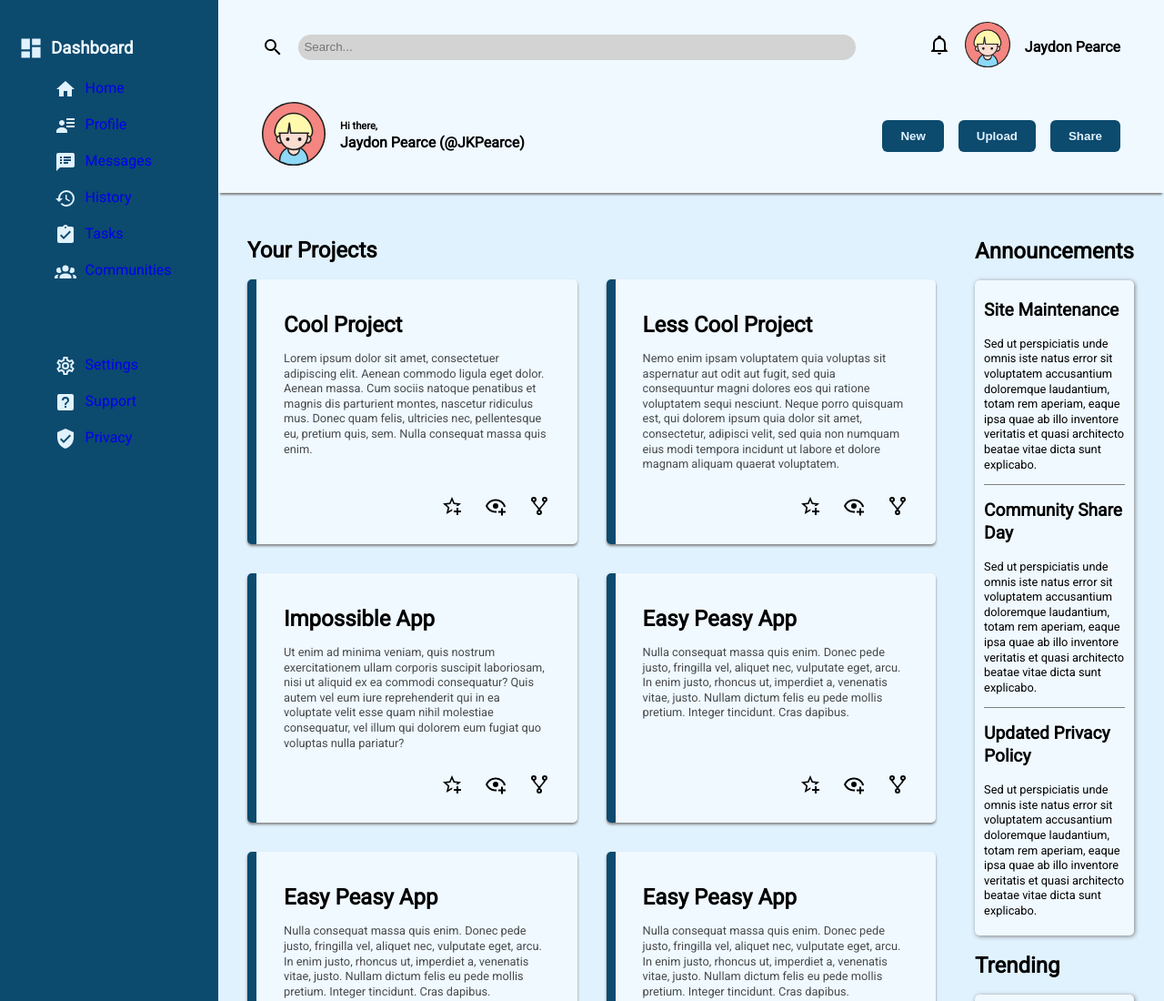
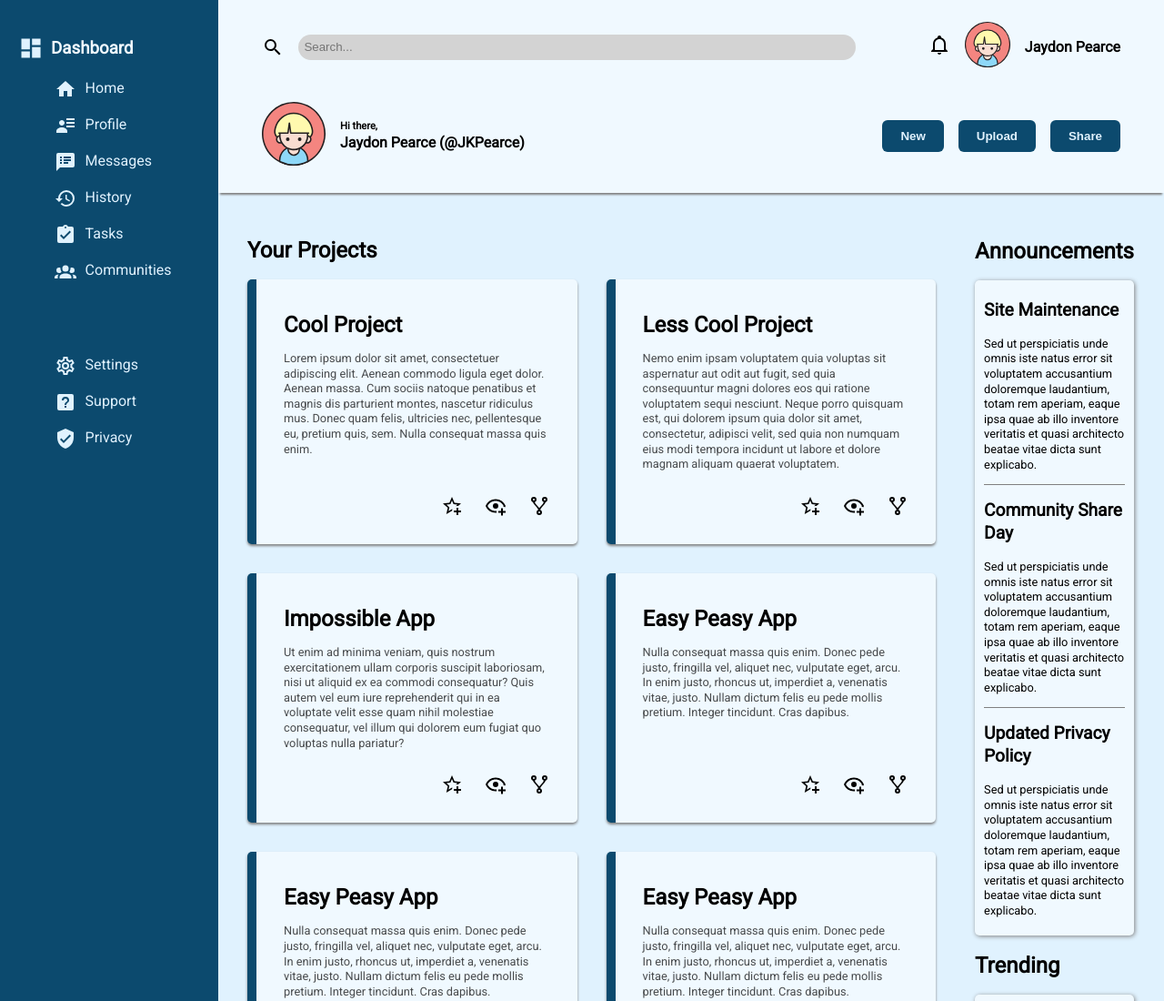
Before and after one commit to JKPearce/Admin-Dashboard, a plain HTML site: page index.html in a window 1280 px wide. Shown: the top 1100 px of the page at 91% size. Drawn offline with Linux system fonts and the light colour scheme.

Commit message:
Fix default link color

```diff
--- a/style.css
+++ b/style.css
@@ -35,6 +35,7 @@ nav{
 
 .sidebar nav a{
     text-decoration: none;
+    color: var(--color-light);
 }
 
 .sidebar-title{
```
